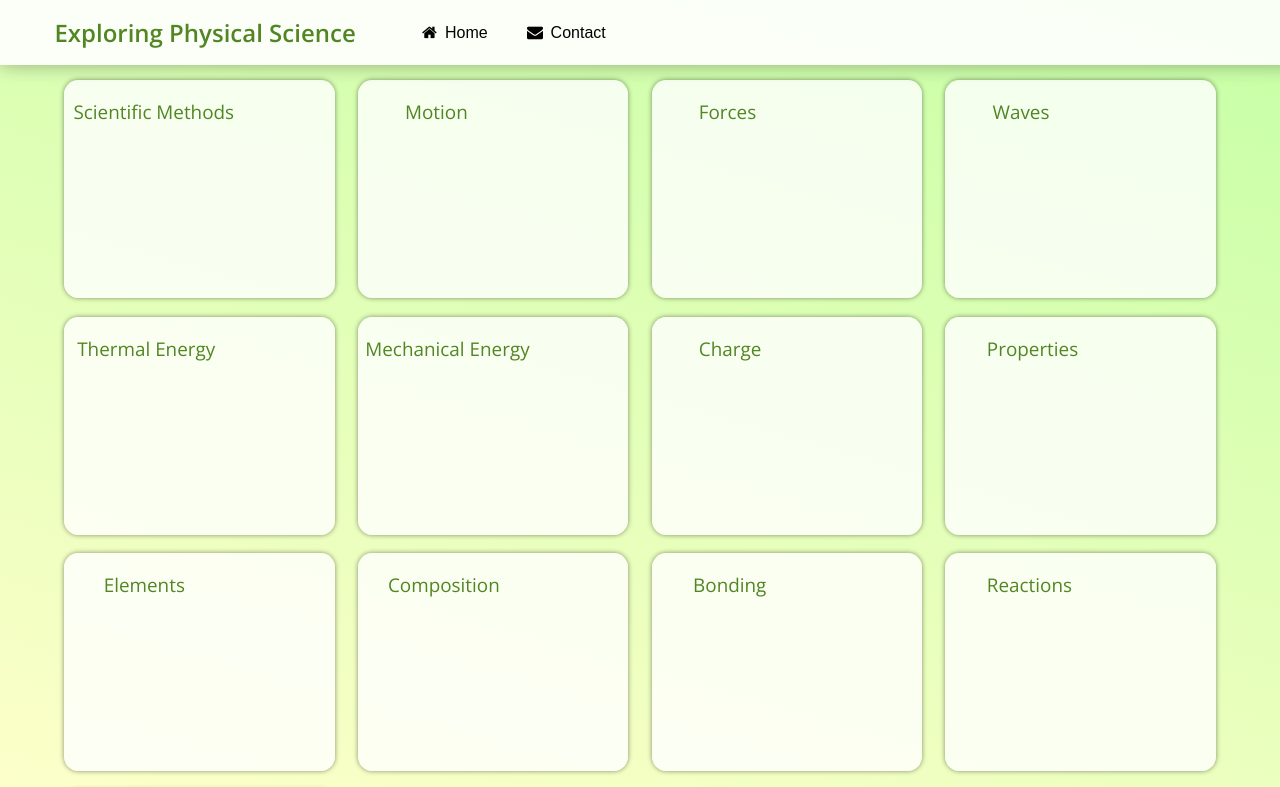
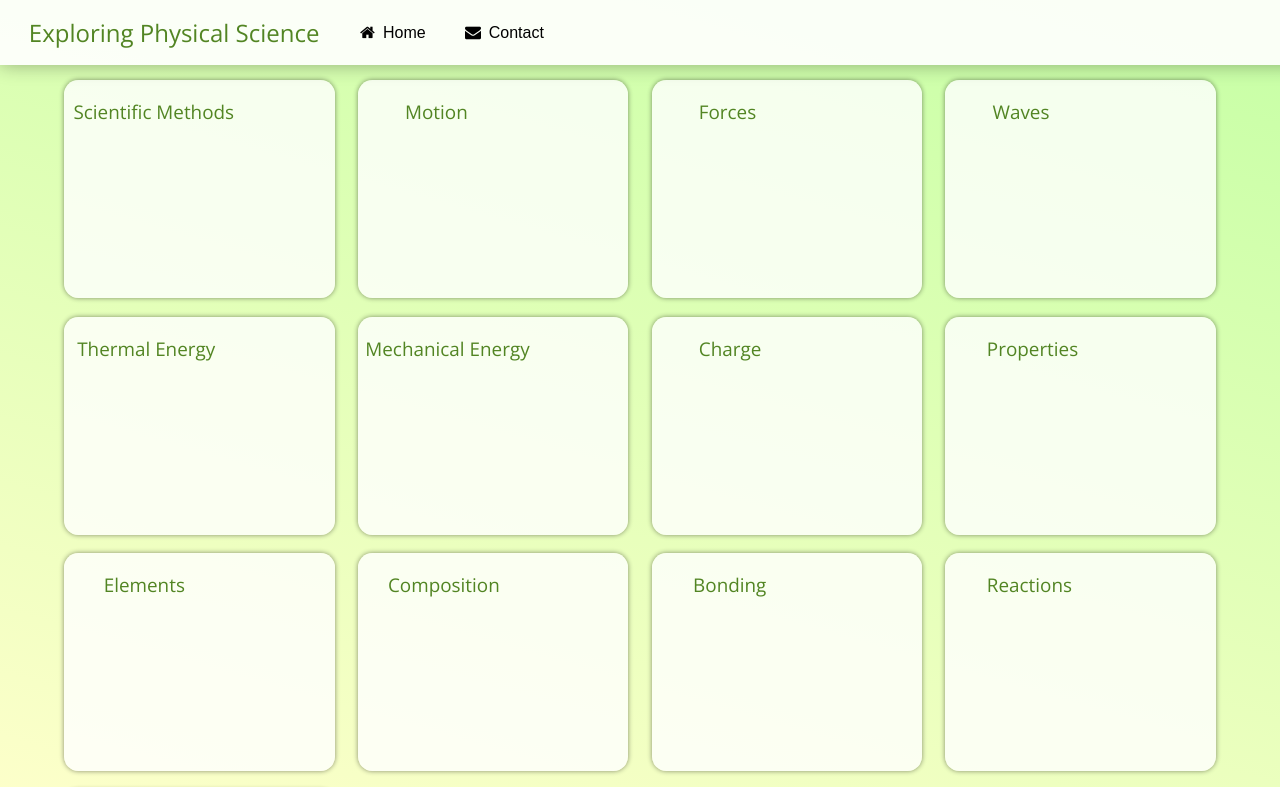
Before and after one commit to nsandell123/CS-Website-Redesign, a plain HTML site: page index.html in a window 1280 px wide. Shown: the top 787 px of the page. Drawn offline with nearby package versions, Linux system fonts and the light colour scheme.

Commit message:
Improved Font Weight

```diff
--- a/index.css
+++ b/index.css
@@ -148,19 +148,20 @@ nav {
   padding: 1em;
   box-shadow: 0px 0px 18px 0px rgba(0,0,0,0.32);
   z-index: 1;
-  font-weight: 300;
   font-size: 1em;
 }
 
 #nav-buttons {
   display: inline;
   position: absolute;
-  float: right;
 }
 
 nav h1 {
   display: inline;
-  padding: 3vw;
+  padding: 1vw;
+  max-width: 1vw;
+  font-weight: 300;
+  font-size: auto;
 }
 
 #nav-buttons button {
@@ -172,6 +173,7 @@ nav h1 {
   padding: 0.5em;
   font-size: 1em;
   margin-left: 1em;
+  font-weight: 300;
 }
 
 #nav-buttons button:hover {
```
